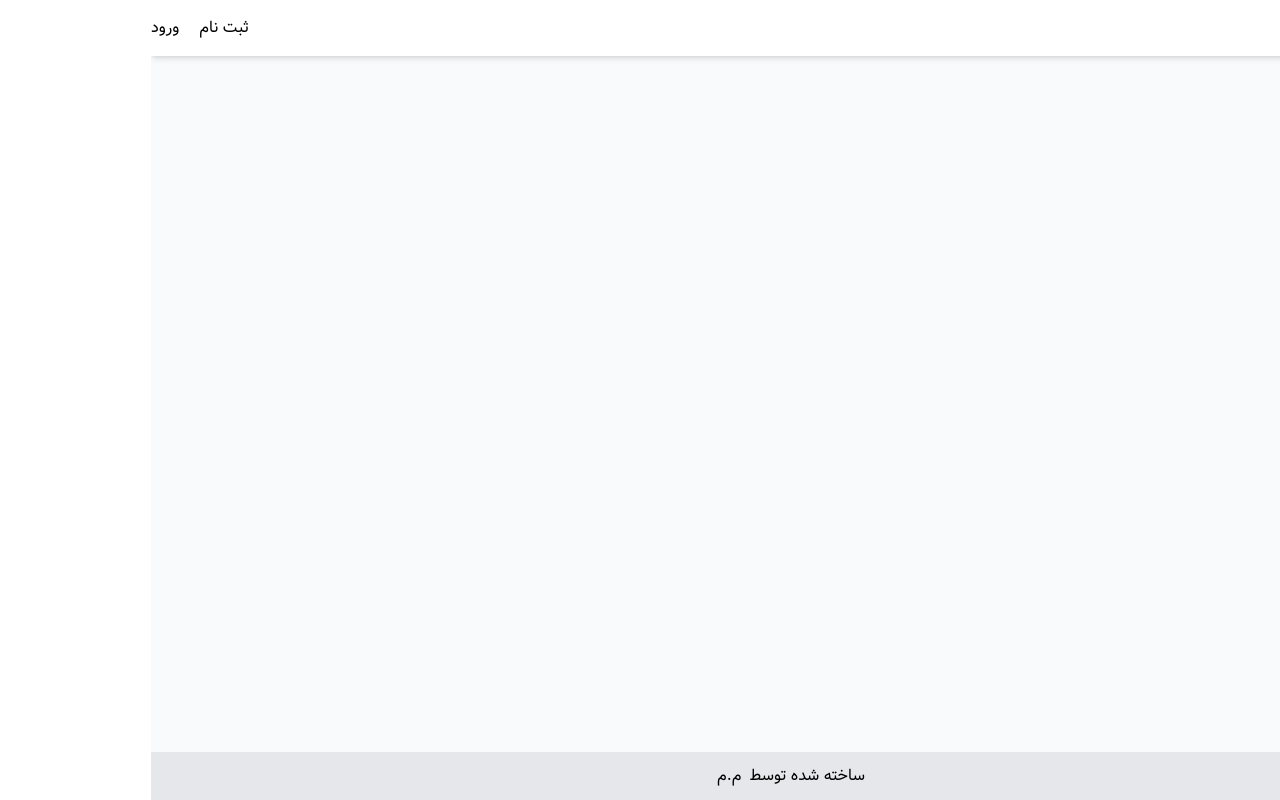
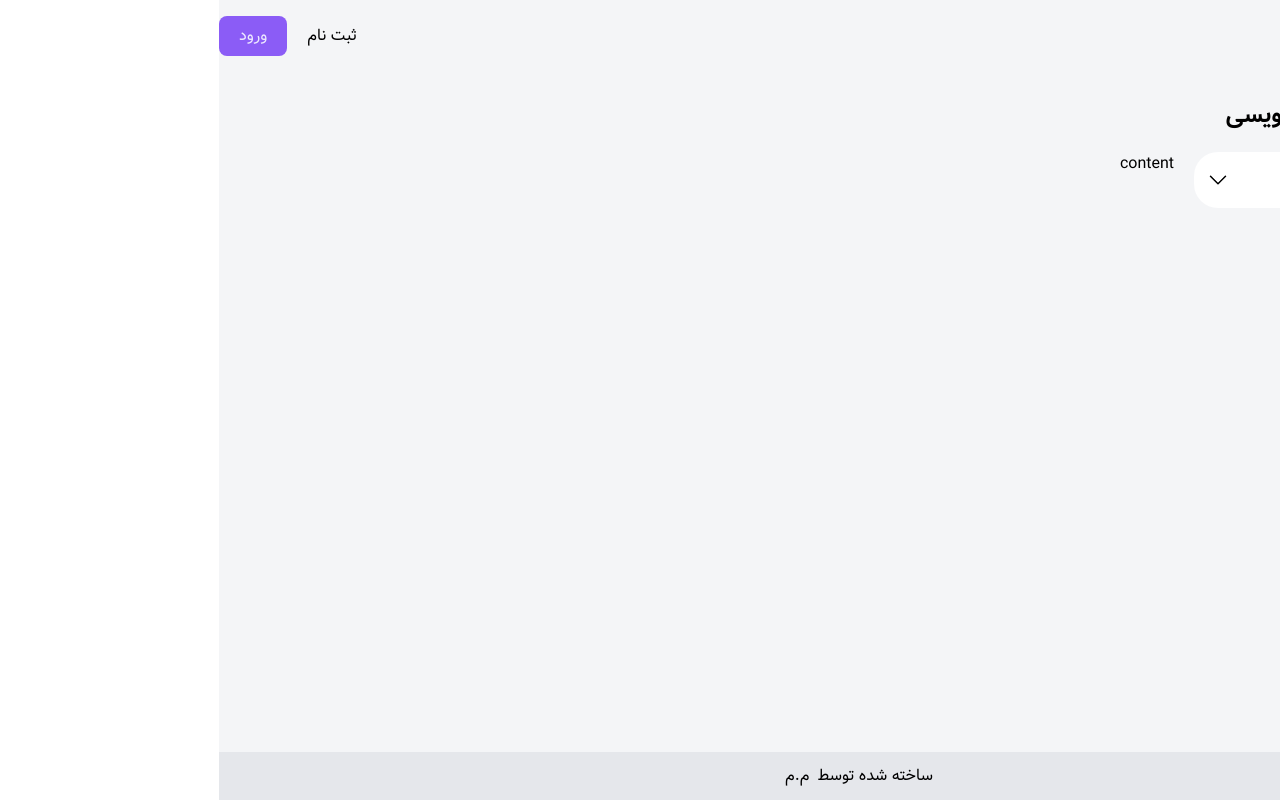
Before and after one commit to masoumehmohebbi/nextjs-blog-shopping-app, a Next.js app: page /blogs in a window 1280 px wide. Built offline with nearby package versions, Linux system fonts and the light colour scheme.

Commit message:
✨ feat:Added CategoryDesctop

```diff
--- /dev/null
+++ b/src/components/DesktopCategory.tsx
@@ -0,0 +1,63 @@
+import React, { useState } from "react";
+import {
+  ChevronDownIcon,
+  RectangleGroupIcon,
+} from "@heroicons/react/24/outline";
+import Link from "next/link";
+
+const DesktopCategory = () => {
+  const [isOpen, setIsOpen] = useState(false);
+  return (
+    <>
+      {/* accordion */}
+      <div className="col-span-3 rounded-3xl overflow-hidden">
+        {/* accordion header */}
+        <div
+          onClick={() => setIsOpen(!isOpen)}
+          className="px-3 py-4 bg-white flex justify-between items-center cursor-pointer"
+        >
+          <div className="flex items-center gap-x-2">
+            <RectangleGroupIcon className="w-6 h-6" />
+            <span>دسته بندی مقالات</span>
+          </div>
+          <span
+            className={`transition-all duration-200 w-6 h-6 ${
+              isOpen ? "rotate-180" : "rotate-0"
+            }`}
+          >
+            <ChevronDownIcon />
+          </span>
+        </div>
+
+        {/* accordion body */}
+
+        <div
+          className={`bg-white border-t-2 border-violet-300  ${
+            isOpen ? "block" : "hidden"
+          }`}
+        >
+          <Link
+            className="py-2 block px-3 cursor-pointer hover:bg-violet-50"
+            href="/"
+          >
+            react
+          </Link>
+          <Link
+            className="py-2 block px-3 cursor-pointer hover:bg-violet-50"
+            href="/"
+          >
+            vue
+          </Link>
+          <Link
+            className="py-2 block px-3 cursor-pointer hover:bg-violet-50"
+            href="/"
+          >
+            node
+          </Link>
+        </div>
+      </div>
+    </>
+  );
+};
+
+export default DesktopCategory;
--- a/src/containers/layout/Header.tsx
+++ b/src/containers/layout/Header.tsx
@@ -3,16 +3,21 @@ import React from "react";
 
 const Header = () => {
   return (
-    <header className=" bg-white shadow-md">
-      <div className="container mx-auto xl:max-w-screen-xl flex justify-between py-4">
+    <header className="mb-7">
+      <div className="container mx-auto xl:max-w-screen-xl flex items-center justify-between py-4">
         <div className="flex gap-x-5">
           <Link href="/">خانه</Link>
           <Link href="/blogs">بلاگ ها</Link>
         </div>
 
-        <div className="flex gap-x-5">
+        <div className="flex gap-x-5 items-center">
           <Link href="/">ثبت نام</Link>
-          <Link href="/">ورود</Link>
+          <Link
+            className="bg-violet-500 hover:bg-violet-400 transition-all duration-200 text-violet-100 px-5 py-2 rounded-lg"
+            href="/"
+          >
+            ورود
+          </Link>
         </div>
       </div>
     </header>
--- a/src/containers/layout/index.tsx
+++ b/src/containers/layout/index.tsx
@@ -5,7 +5,7 @@ import Footer from "./Footer";
 
 const Layout = ({ children }: ChildrenProp) => {
   return (
-    <div className="bg-gray-50 flex flex-col min-h-screen">
+    <div className="bg-[#f4f5f7] flex flex-col min-h-screen">
       <Header />
       <div className="flex-1">{children}</div>
       <Footer />
--- a/src/pages/blogs/index.tsx
+++ b/src/pages/blogs/index.tsx
@@ -1,8 +1,20 @@
+import DesktopCategory from "@/components/DesktopCategory";
 import React from "react";
 import Layout from "src/containers/layout";
 
 const BlogPage = () => {
-  return <Layout>jkj</Layout>;
+  return (
+    <Layout>
+      <div className="xl:max-w-screen-xl container mx-auto">
+        <h1 className="mb-5 text-2xl font-black">مقالات آموزش برنامه نویسی</h1>
+        <div className="grid grid-cols-12 gap-x-5">
+          <DesktopCategory />
+          {/* sort */}
+          <div className="col-span-9">content</div>
+        </div>
+      </div>
+    </Layout>
+  );
 };
 
 export default BlogPage;
```
Also changed, not shown: package.json (+6 -5 lines), tsconfig.json (+9 -8 lines), 1 other file (tests, documents, lock files or other folders).
